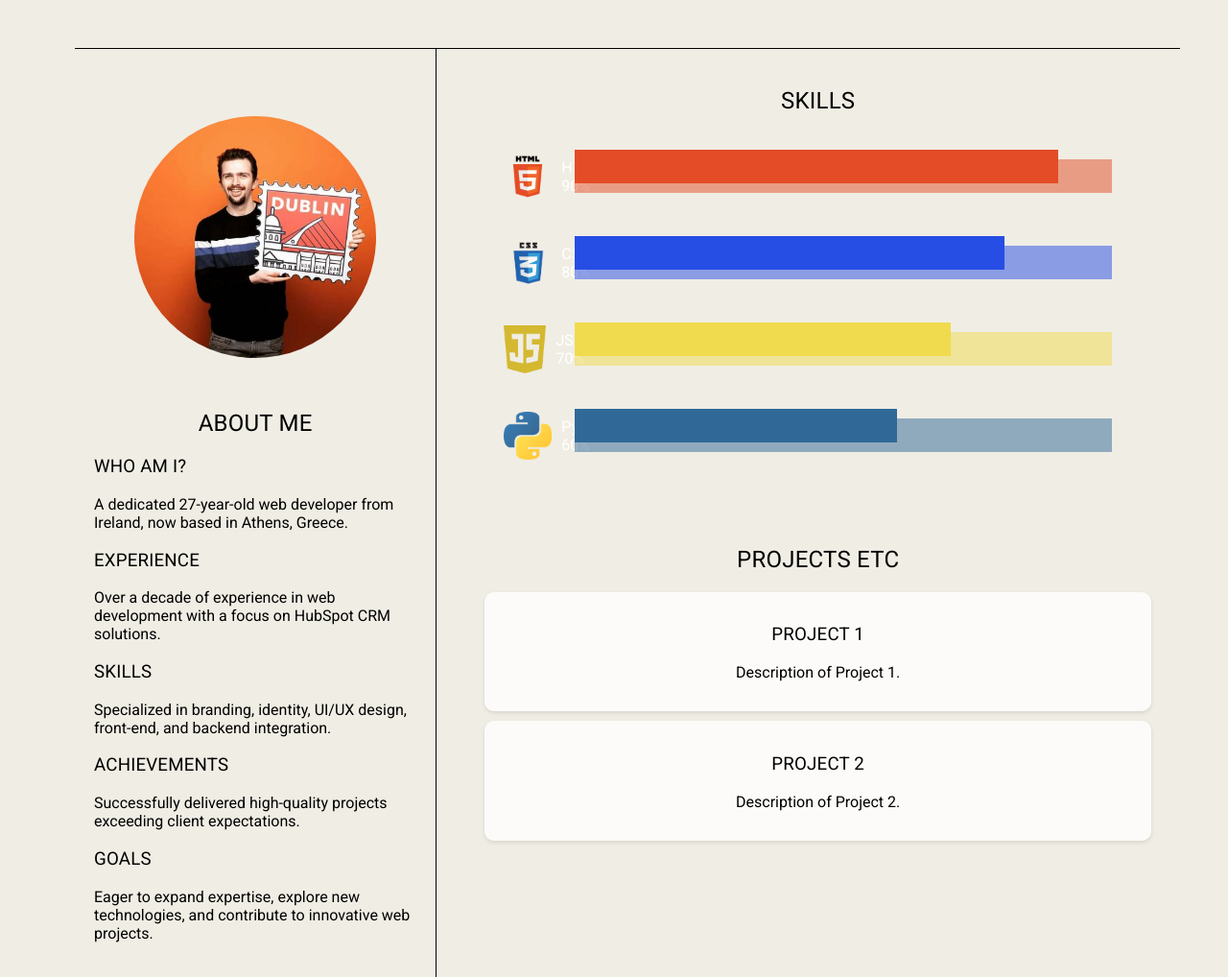
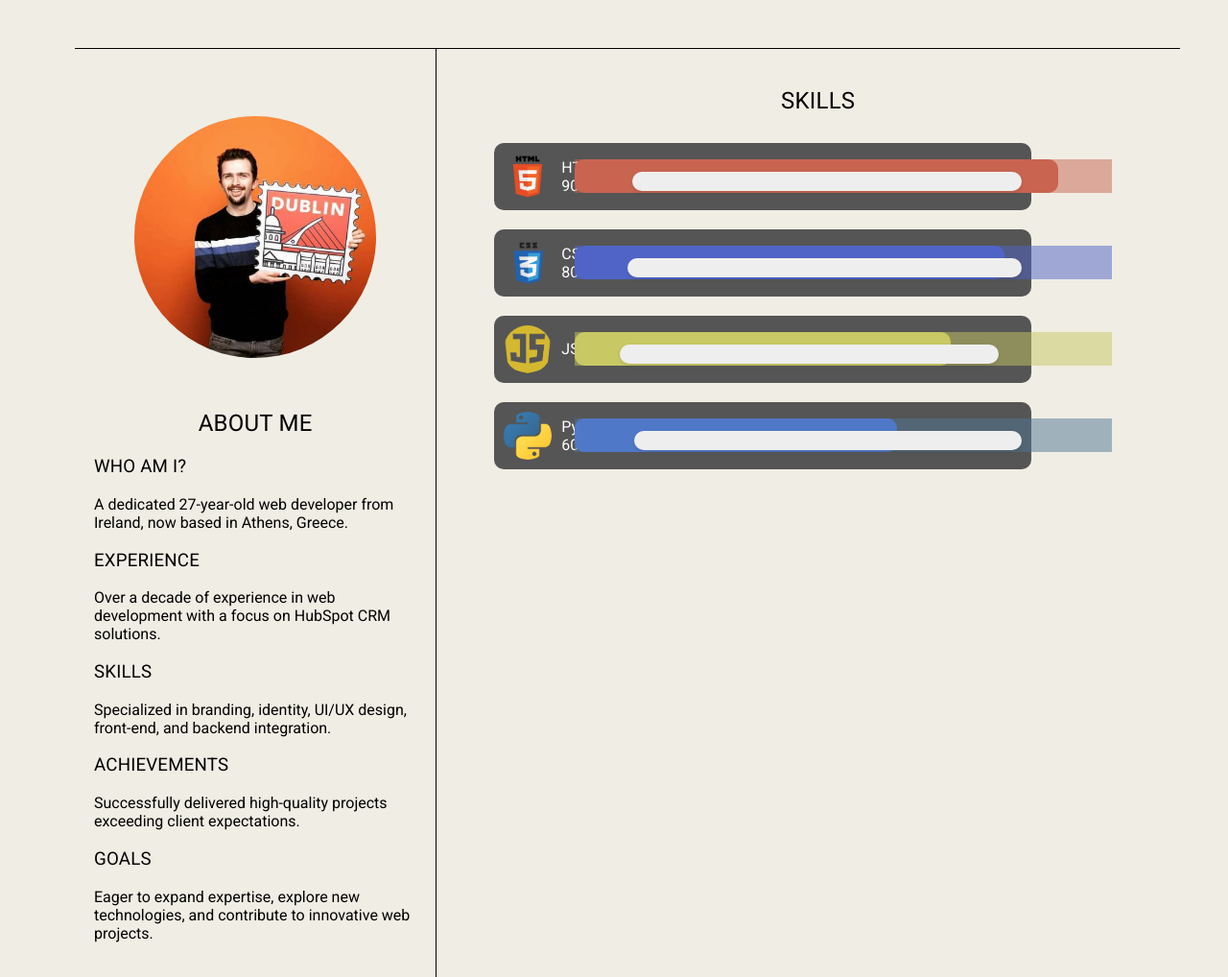
Before and after one commit to DanielMaherDev/CV-2024, a plain HTML site: page index.html in a window 1280 px wide. Shown: the top 1018 px of the page at 96% size. Drawn offline with nearby package versions, Linux system fonts and the light colour scheme.

Commit message:
resolve functional issue with expandingsections

```diff
--- a/index.html
+++ b/index.html
@@ -7,7 +7,7 @@
     <title>Parallax CV</title>
     <link rel="stylesheet" href="styles/style.css">
     <script src="https://code.jquery.com/jquery-3.6.0.min.js"></script>
-    <script src="../js/script.js"></script>
+    <script src="js/script.js"></script>
 </head>
 
 <body>
@@ -46,10 +46,10 @@
         <!-- SKILLS -->
         <div class="flexdiv">
             <section class="skills parallax" id="parallax-skills">
-                <h2>Skills</h2>
+                <h2 class="txtcntr txtlght">Skills</h2>
                 <div class="skills-container">
                     <div class="skill html">
-                        <img src="/images/html-logo.png" alt="HTML Icon">
+                        <img src="images/html-logo.png" alt="HTML Icon">
                         HTML - 90%
                         <div class="expanding-section">
                             <div class="carousel">
@@ -62,6 +62,10 @@
                                 <div class="carousel-item">
                                     <p>Detail 3 about HTML.</p>
                                 </div>
+                            </div>
+                            <div class="carousel-controls">
+                                <button class="prev">Previous</button>
+                                <button class="next">Next</button>
                             </div>
                         </div>
                     </div>
@@ -80,6 +84,10 @@
                                     <p>Detail 3 about CSS.</p>
                                 </div>
                             </div>
+                            <div class="carousel-controls">
+                                <button class="prev">Previous</button>
+                                <button class="next">Next</button>
+                            </div>
                         </div>
                     </div>
                     <div class="skill js">
@@ -96,6 +104,10 @@
                                 <div class="carousel-item">
                                     <p>Detail 3 about JS.</p>
                                 </div>
+                            </div>
+                            <div class="carousel-controls">
+                                <button class="prev">Previous</button>
+                                <button class="next">Next</button>
                             </div>
                         </div>
                     </div>
@@ -114,23 +126,16 @@
                                     <p>Detail 3 about Python.</p>
                                 </div>
                             </div>
+                            <div class="carousel-controls">
+                                <button class="prev">Previous</button>
+                                <button class="next">Next</button>
+                            </div>
                         </div>
                     </div>
                 </div>
             </section>
-            <section class="projects parallax" id="parallax-projects">
-                <h2>Projects Etc</h2>
-                <div class="project">
-                    <h3>Project 1</h3>
-                    <p>Description of Project 1.</p>
-                </div>
-                <div class="project">
-                    <h3>Project 2</h3>
-                    <p>Description of Project 2.</p>
-                </div>
-                <!-- Add more projects as needed -->
-            </section>
         </div>
+
     </main>
     <footer class="parallax" id="parallax-footer">
         <p>&copy; 2024 My Name</p>
--- a/js/script.js
+++ b/js/script.js
@@ -20,7 +20,7 @@ $(document).ready(function() {
 
         // Toggle current section
         if (expandingSection.css('max-height') === '0px') {
-            expandingSection.css('max-height', '300px');
+            expandingSection.css('max-height', '300px'); // Adjusted height for better visibility
         } else {
             expandingSection.css('max-height', '0');
         }
@@ -29,4 +29,19 @@ $(document).ready(function() {
         console.log("Current max-height after toggle: ", expandingSection.css('max-height'));
         console.log("Current computed style: ", window.getComputedStyle(expandingSection[0]).maxHeight);
     });
+
+    // Carousel controls
+    $('.carousel-controls .prev').click(function() {
+        const carousel = $(this).closest('.expanding-section').find('.carousel');
+        const currentMargin = parseInt(carousel.css('margin-left')) || 0;
+        const itemWidth = carousel.find('.carousel-item').outerWidth();
+        carousel.css('margin-left', currentMargin + itemWidth + 'px');
+    });
+
+    $('.carousel-controls .next').click(function() {
+        const carousel = $(this).closest('.expanding-section').find('.carousel');
+        const currentMargin = parseInt(carousel.css('margin-left')) || 0;
+        const itemWidth = carousel.find('.carousel-item').outerWidth();
+        carousel.css('margin-left', currentMargin - itemWidth + 'px');
+    });
 });
--- a/styles/style.css
+++ b/styles/style.css
@@ -76,6 +76,8 @@ body {
     align-items: center;
     z-index: 1;
     cursor: pointer;
+    background: #555;
+    border-radius: 10px;
 }
 
 .skills-container .skill img {
@@ -84,6 +86,7 @@ body {
     margin-right: 10px;
     z-index: 2;
     position: relative;
+    border-radius: 50%;
 }
 
 .skills-container .skill::before {
@@ -98,19 +101,19 @@ body {
 }
 
 .skills-container .skill.html::before {
-    background: rgba(227, 76, 38, 0.5);
+    background: rgba(200, 100, 80, 0.5);
 }
 
 .skills-container .skill.css::before {
-    background: rgba(38, 77, 228, 0.5);
+    background: rgba(80, 100, 200, 0.5);
 }
 
 .skills-container .skill.js::before {
-    background: rgba(240, 219, 79, 0.5);
+    background: rgba(200, 200, 100, 0.5);
 }
 
 .skills-container .skill.python::before {
-    background: rgba(48, 105, 152, 0.5);
+    background: rgba(80, 120, 150, 0.5);
 }
 
 /* Progress bars */
@@ -118,48 +121,52 @@ body {
     content: '';
     display: block;
     width: 90%;
-    background: #E34C26;
+    background: #C86450;
     position: absolute;
-    top: 10%;
+    top: 25%;
     left: 15%;
     z-index: 1;
     height: 50%;
+    border-radius: 10px;
 }
 
 .skills-container .skill.css::after {
     content: '';
     display: block;
     width: 80%;
-    background: #264DE4;
+    background: #5064C8;
     position: absolute;
-    top: 10%;
+    top: 25%;
     left: 15%;
     z-index: 1;
     height: 50%;
+    border-radius: 10px;
 }
 
 .skills-container .skill.js::after {
     content: '';
     display: block;
     width: 70%;
-    background: #F0DB4F;
+    background: #C8C864;
     position: absolute;
-    top: 10%;
+    top: 25%;
     left: 15%;
     z-index: 1;
     height: 50%;
+    border-radius: 10px;
 }
 
 .skills-container .skill.python::after {
     content: '';
     display: block;
     width: 60%;
-    background: #306998;
+    background: #5078C8;
     position: absolute;
-    top: 10%;
+    top: 25%;
     left: 15%;
     z-index: 1;
     height: 50%;
+    border-radius: 10px;
 }
 
 .projects {
@@ -215,12 +222,22 @@ h6 {
     overflow: hidden;
     max-height: 0;
     transition: max-height 0.3s ease-out;
+    z-index: 2;
+    /* Ensures it appears above the skill bar */
+    position: relative;
+    padding: 10px;
+    background: #eee;
+    color: #333;
+    margin-top: 10px;
+    border-radius: 10px;
+    box-shadow: 0 2px 4px rgba(0, 0, 0, 0.1);
 }
 
 .carousel {
     display: flex;
     overflow: hidden;
     width: 100%;
+    position: relative;
 }
 
 .carousel-item {
@@ -228,65 +245,36 @@ h6 {
     box-sizing: border-box;
 }
 
-.expanding-section {
-    overflow: hidden;
-    max-height: 0;
-    transition: max-height 0.3s ease-out;
-    width: 100%;
-    /* Ensure it starts with 100% width of the trigger */
-}
-
-.flexdiv {
-    display: flex;
-    flex-direction: column;
-    gap: 10px;
-}
-
-.skills-container {
-    display: flex;
-    flex-direction: column;
-    align-items: flex-start;
-    padding: 0 20px;
-}
-
-.skills-container .skill {
-    width: 80%;
-    margin: 10px 0;
-    padding: 10px;
-    text-align: left;
-    color: white;
-    position: relative;
-    display: flex;
-    align-items: center;
-    z-index: 1;
-    cursor: pointer;
-}
-
-.skills-container .skill img {
-    width: 50px;
-    height: 50px;
-    margin-right: 10px;
-    z-index: 2;
-    position: relative;
-}
-
-.expanding-section {
-    overflow: hidden;
-    max-height: 0;
-    transition: max-height 0.3s ease-out;
-    width: 500px;
-    height: 300px;
-
-    /* Ensure it starts with 100% width of the trigger */
+.skill * {
+    color: black;
 }
 
 .carousel {
     display: flex;
     overflow: hidden;
     width: 100%;
+    position: relative;
 }
 
 .carousel-item {
     min-width: 100%;
     box-sizing: border-box;
+    transition: transform 0.3s ease-in-out;
 }
+
+.carousel-controls {
+    display: flex;
+    justify-content: space-between;
+    margin-top: 10px;
+}
+
+.carousel-controls button {
+    cursor: pointer;
+    padding: 5px 10px;
+    background-color: #333;
+    color: white;
+    border: none;
+    border-radius: 5px;
+    z-index: 3;
+    /* Ensures buttons are above the content */
+}
```
